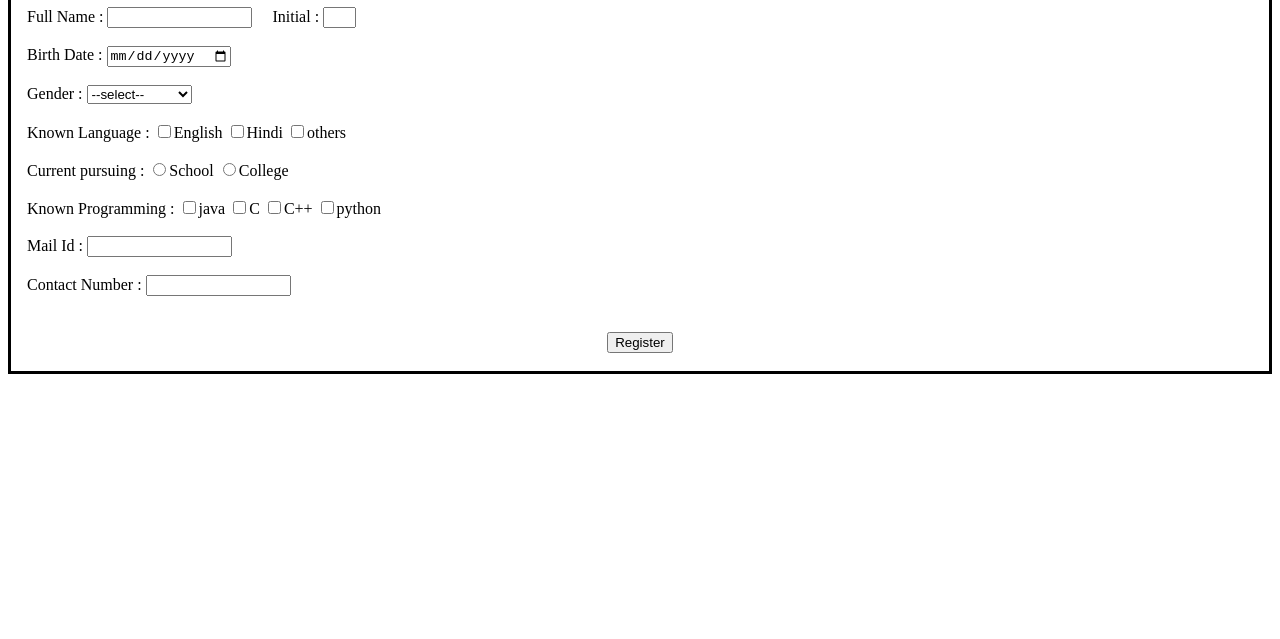
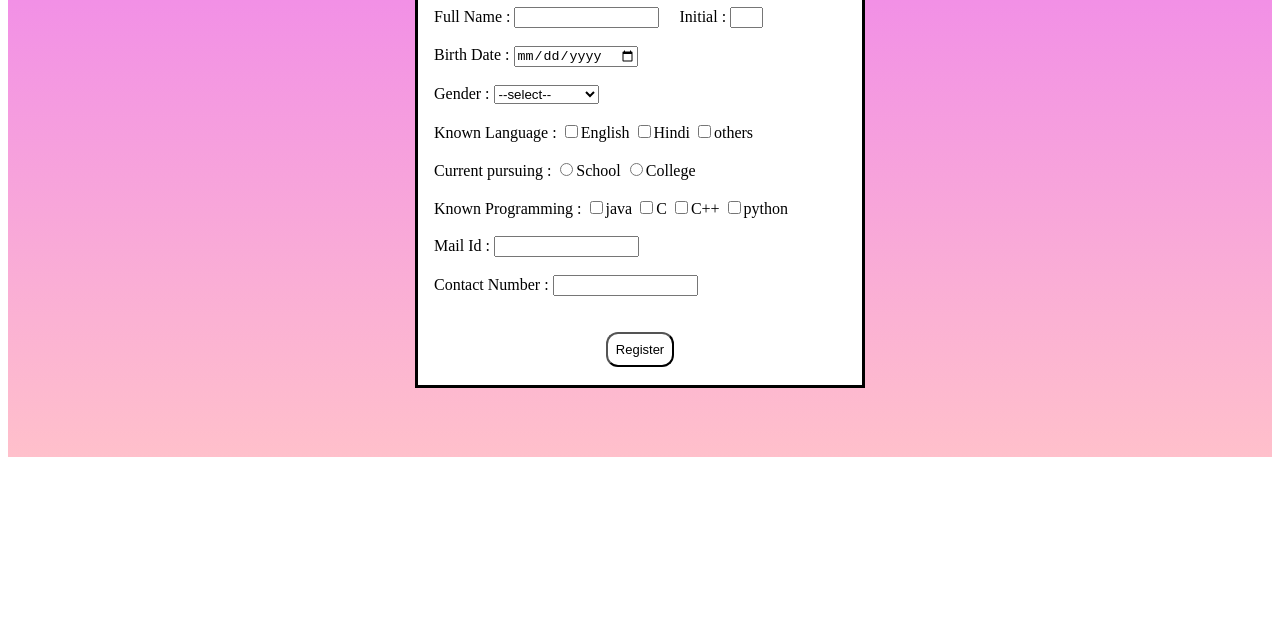
Before and after one commit to Lee-Hari/Register_form, a plain HTML site: page index.html in a window 1280 px wide. Shown: the part 161-800 px from the top of the page. Drawn offline with Linux system fonts and the light colour scheme.

Commit message:
Update index.html

```diff
--- a/index.html
+++ b/index.html
@@ -7,7 +7,7 @@
             }
             </script>
     <link rel="stylesheet" href="https://cdnjs.cloudflare.com/ajax/libs/font-awesome/4.7.0/css/font-awesome.min.css">
-    <link rel="stylesheet" type="text/css" href="pro1.css">
+    <link rel="stylesheet" type="text/css" href="style.css">
     <title>Registration Form</title>
 
     </head>
```
